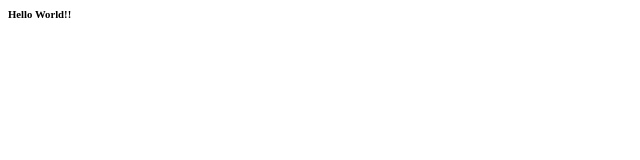
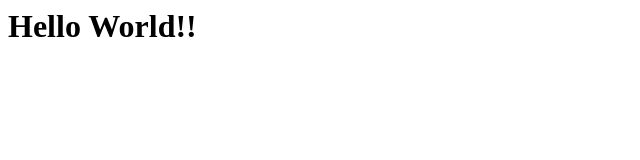
Before and after one commit to premcj/SampleHTML, a plain HTML site: page index.html in a window 1280 px wide. Shown: the whole page, without its empty margins (0-640 px from the left). Drawn offline with Linux system fonts and the light colour scheme.

Commit message:
Update index.html

```diff
--- a/index.html
+++ b/index.html
@@ -1,6 +1,6 @@
 <html>
 <title>Version 1.0 </title>
 <body>
-<h6>Hello World!!</h6>
+<h1>Hello World!!</h1>
 </body>
 </html>
```
